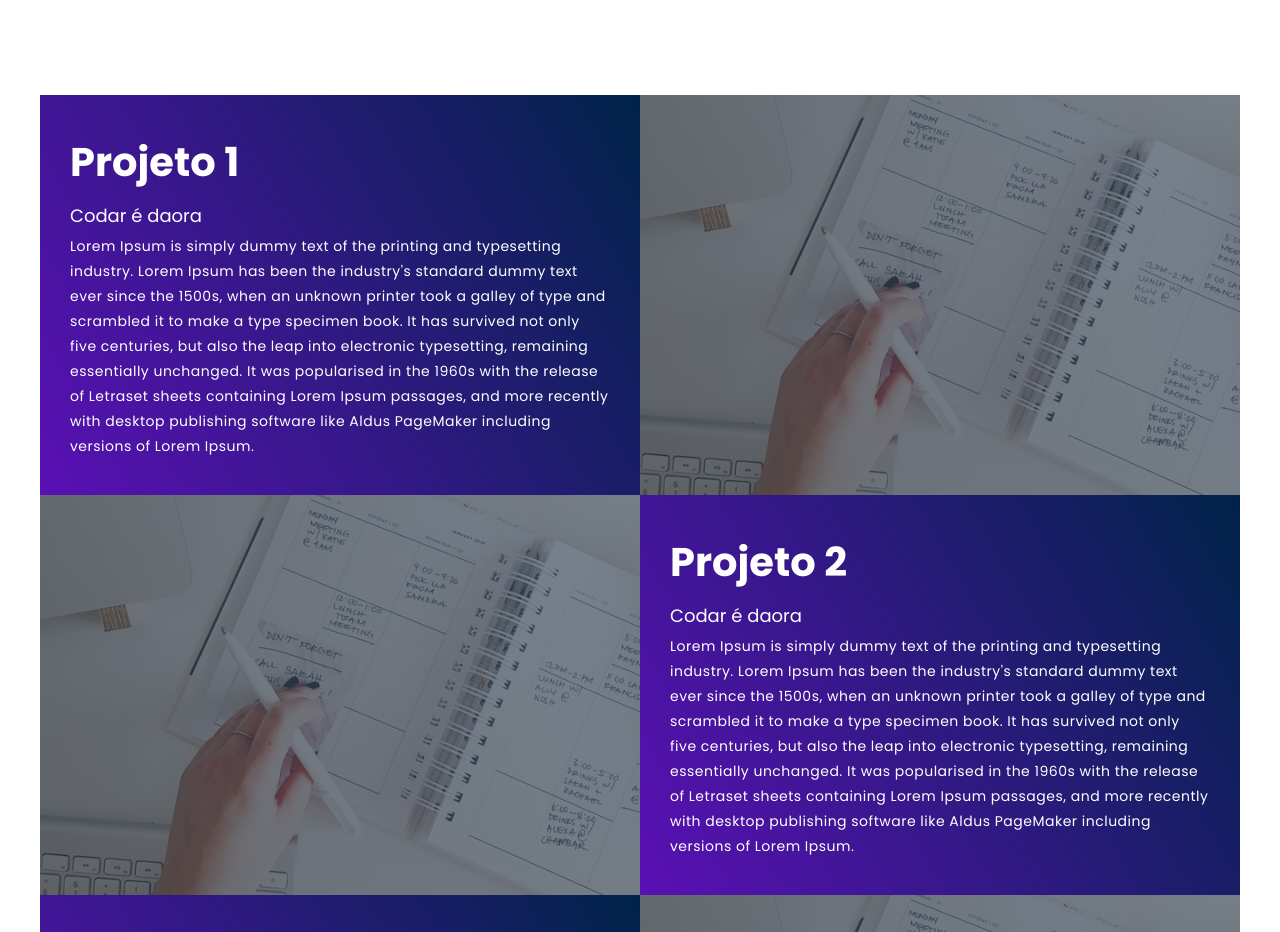
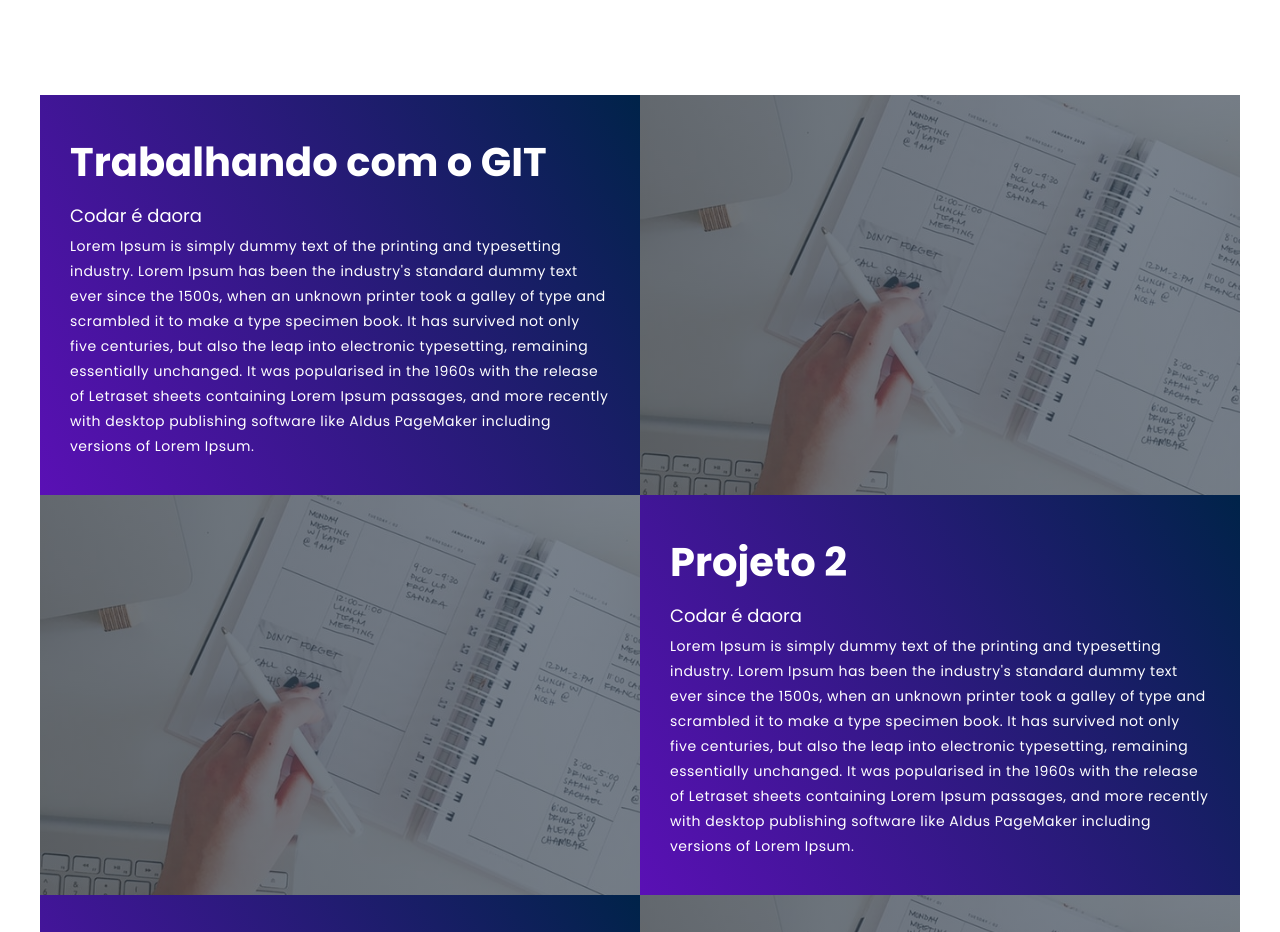
Before and after one commit to Edu315/projeto-eduardo, a plain HTML site: page index.html in a window 1280 px wide. Shown: the part 1080-2012 px from the top of the page. Drawn offline with Linux system fonts and the light colour scheme.

Commit message:
Update porject 1 description

```diff
--- a/index.html
+++ b/index.html
@@ -29,7 +29,7 @@
             <div class="all-projects">
                 <div class="project-item">
                     <div class="project-info">
-                        <h1>Projeto 1</h1>
+                        <h1>Trabalhando com o GIT</h1>
                         <h2>Codar é daora</h2>
                         <p>Lorem Ipsum is simply dummy text of the printing and typesetting industry. Lorem Ipsum has
                             been the industry's standard dummy text ever since the 1500s, when an unknown printer took a
```
